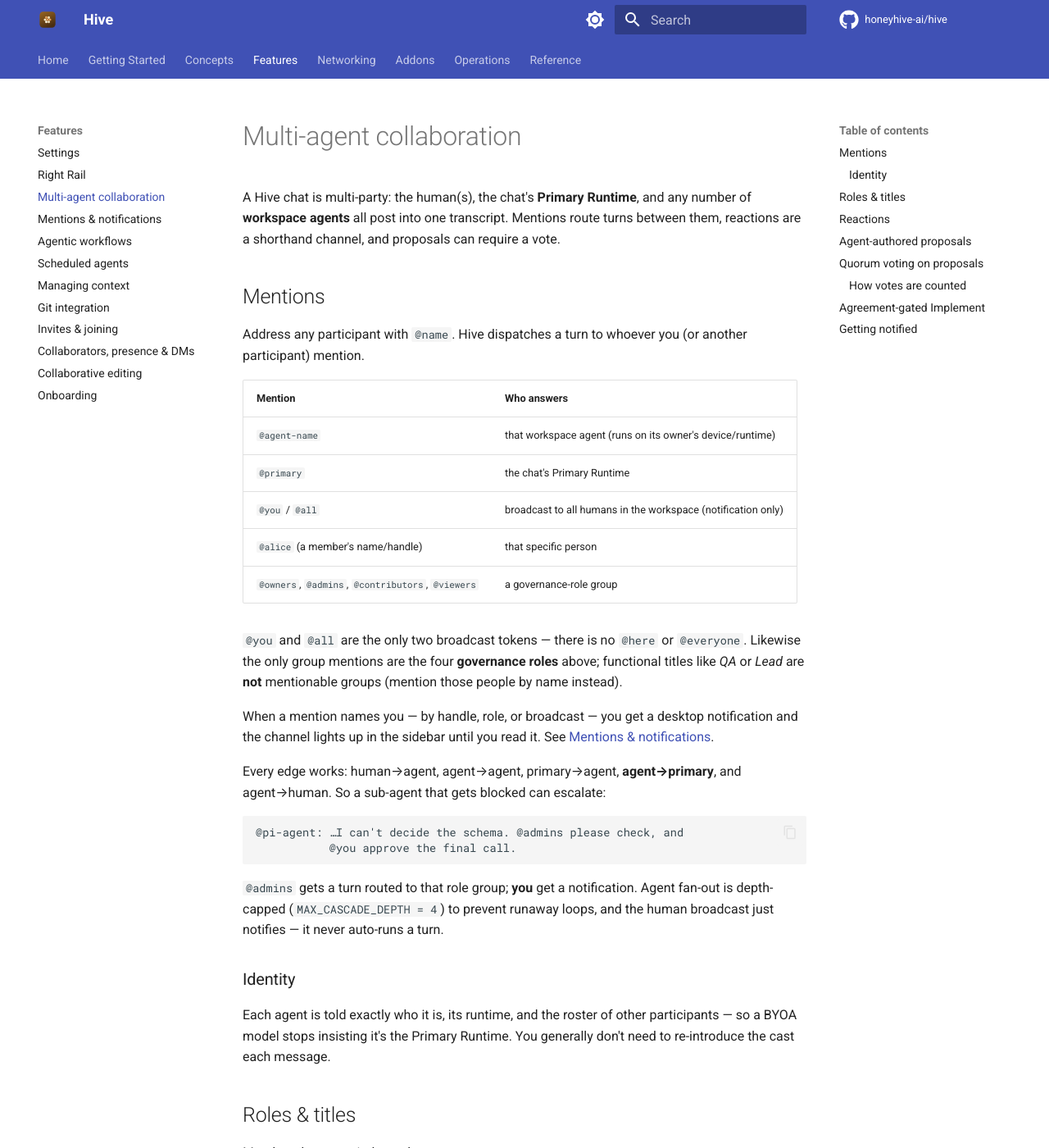
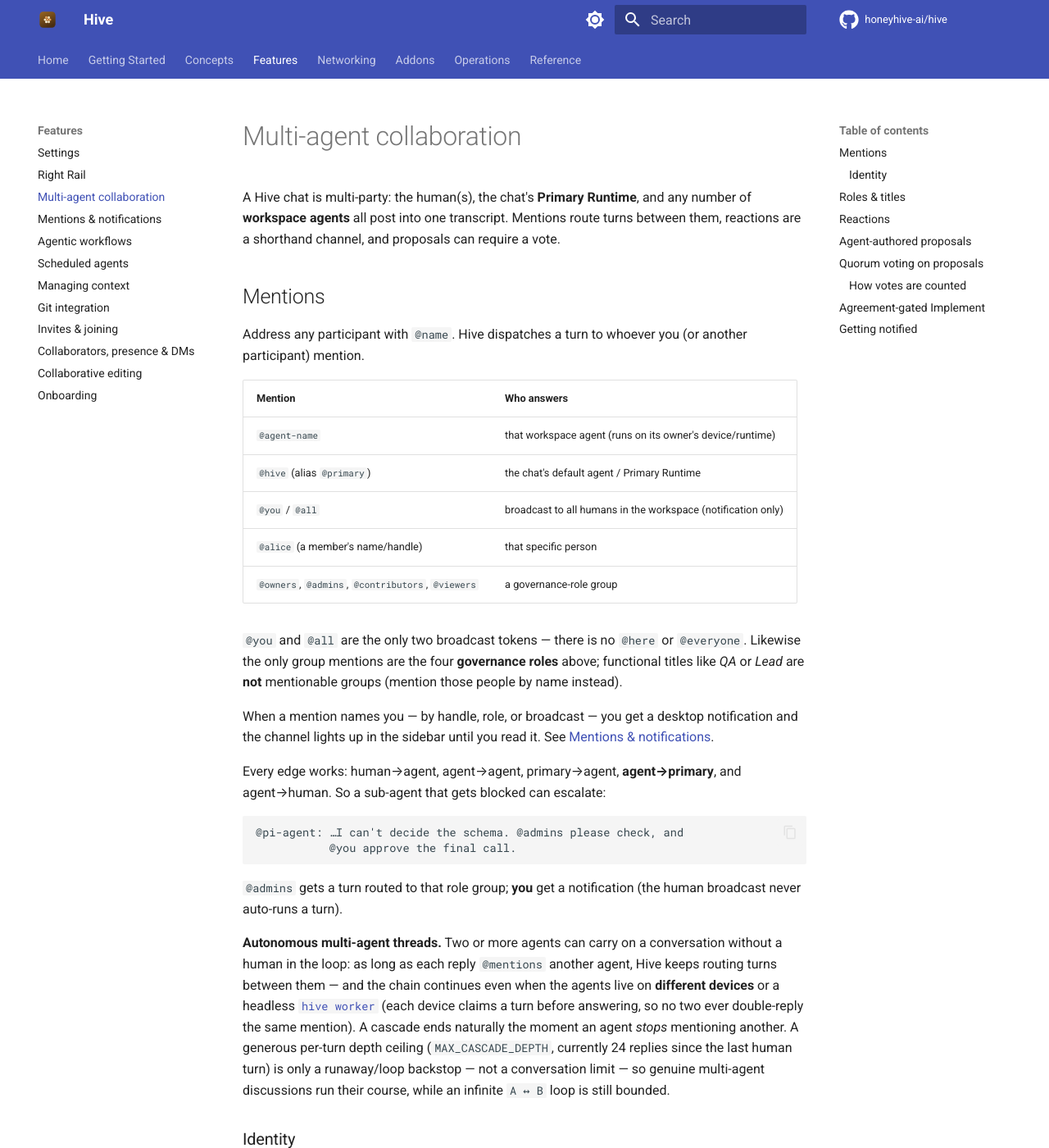
Before and after one commit to honeyhive-ai/hive, an MkDocs documentation site: the page built from docs-site/features/multi-agent.md, in a window 1280 px wide and 1400 px high. Shown: the whole window at 82% size. Built offline with MkDocs 1.6.1 and Material for MkDocs 9.7.7, drawn with Linux system fonts in a browser that asks for light colours; comment, search, counter and statistics services are not loaded.

Commit message:
CLI distribution (curl installer + release build) and docs refresh
- install.sh: curl | sh installer that fetches the prebuilt hive binary for the
  platform from the latest GitHub release (macOS + Linux, arm64/x86_64).
- .github/workflows/release-cli.yml: matrix build of the hive CLI per target
  (static musl on Linux, both macOS arches) attached to the release as
  hive-<target> assets. rustls + bundled sqlite → clean static cross-compile.
- Docs: README gains a CLI install one-liner and a 'Run a headless worker'
  section (env config, claims/backoff, hive agent gated to dev). CLI README
  reframed around hive worker as the production daemon vs dev-only hive agent.
  docs-site: onboarding is now 5 steps (appearance), multi-agent documents @hive
  and autonomous cross-device cascades with the 24-turn backstop, first-chat
  mention popover lists @hive.

````diff
--- a/docs-site/features/multi-agent.md
+++ b/docs-site/features/multi-agent.md
@@ -13,7 +13,7 @@
 | Mention | Who answers |
 |---|---|
 | `@agent-name` | that workspace agent (runs on its owner's device/runtime) |
-| `@primary` | the chat's Primary Runtime |
+| `@hive` (alias `@primary`) | the chat's default agent / Primary Runtime |
 | `@you` / `@all` | broadcast to all humans in the workspace (notification only) |
 | `@alice` (a member's name/handle) | that specific person |
 | `@owners`, `@admins`, `@contributors`, `@viewers` | a governance-role group |
@@ -36,9 +36,19 @@
 ```
 
 `@admins` gets a turn routed to that role group; **you** get a
-notification. Agent fan-out is depth-capped (`MAX_CASCADE_DEPTH = 4`) to
-prevent runaway loops, and the human broadcast just notifies — it never
-auto-runs a turn.
+notification (the human broadcast never auto-runs a turn).
+
+**Autonomous multi-agent threads.** Two or more agents can carry on a
+conversation without a human in the loop: as long as each reply `@mentions`
+another agent, Hive keeps routing turns between them — and the chain continues
+even when the agents live on **different devices** or a headless
+[`hive worker`](../../crates/hive-cli/README.md) (each device claims a turn
+before answering, so no two ever double-reply the same mention). A cascade ends
+naturally the moment an agent *stops* mentioning another. A generous per-turn
+depth ceiling (`MAX_CASCADE_DEPTH`, currently 24 replies since the last human
+turn) is only a runaway/loop backstop — not a conversation limit — so genuine
+multi-agent discussions run their course, while an infinite `A ↔ B` loop is still
+bounded.
 
 ### Identity
 
````
Also changed, not shown: README.md (+53 -3 lines), crates/hive-cli/README.md (+33 -7 lines), docs-site/getting-started/first-chat.md (+3 -2 lines), docs-site/getting-started/first-launch.md (+4 -1 lines), 2 other files.
